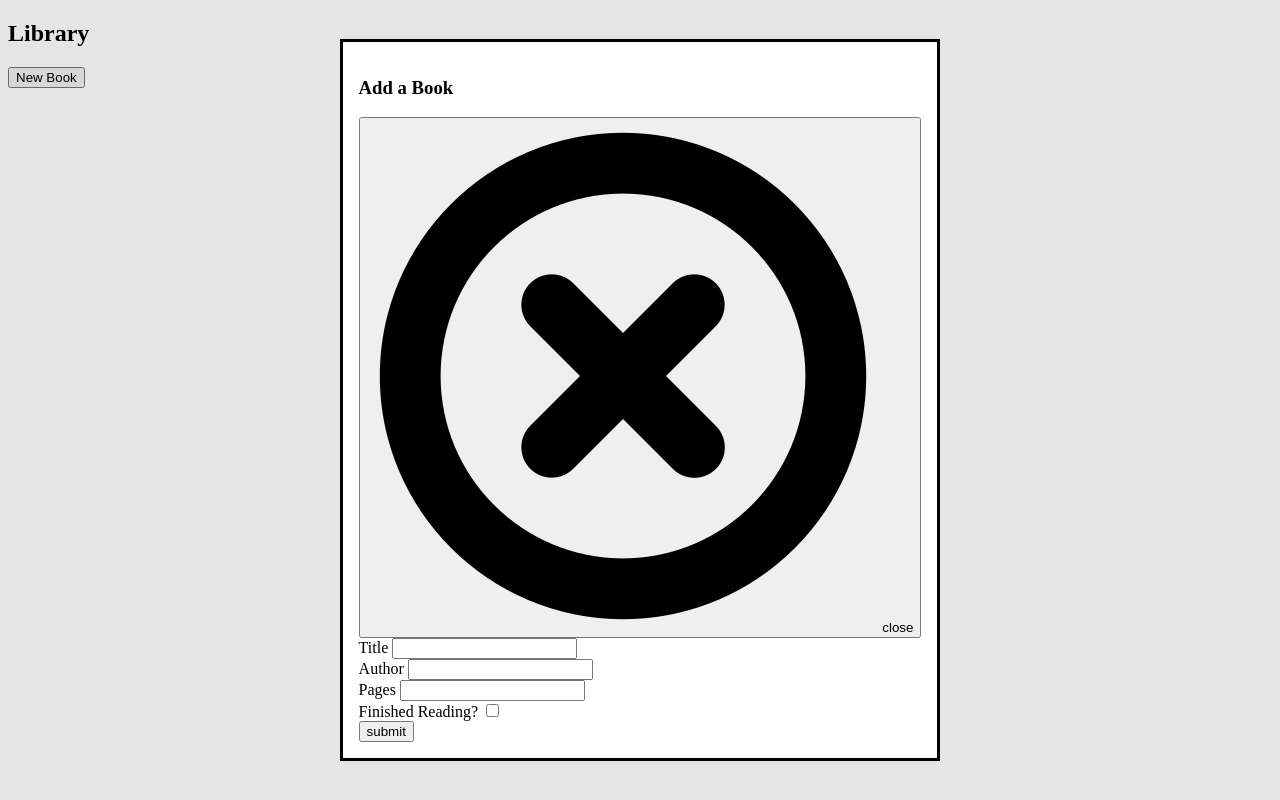
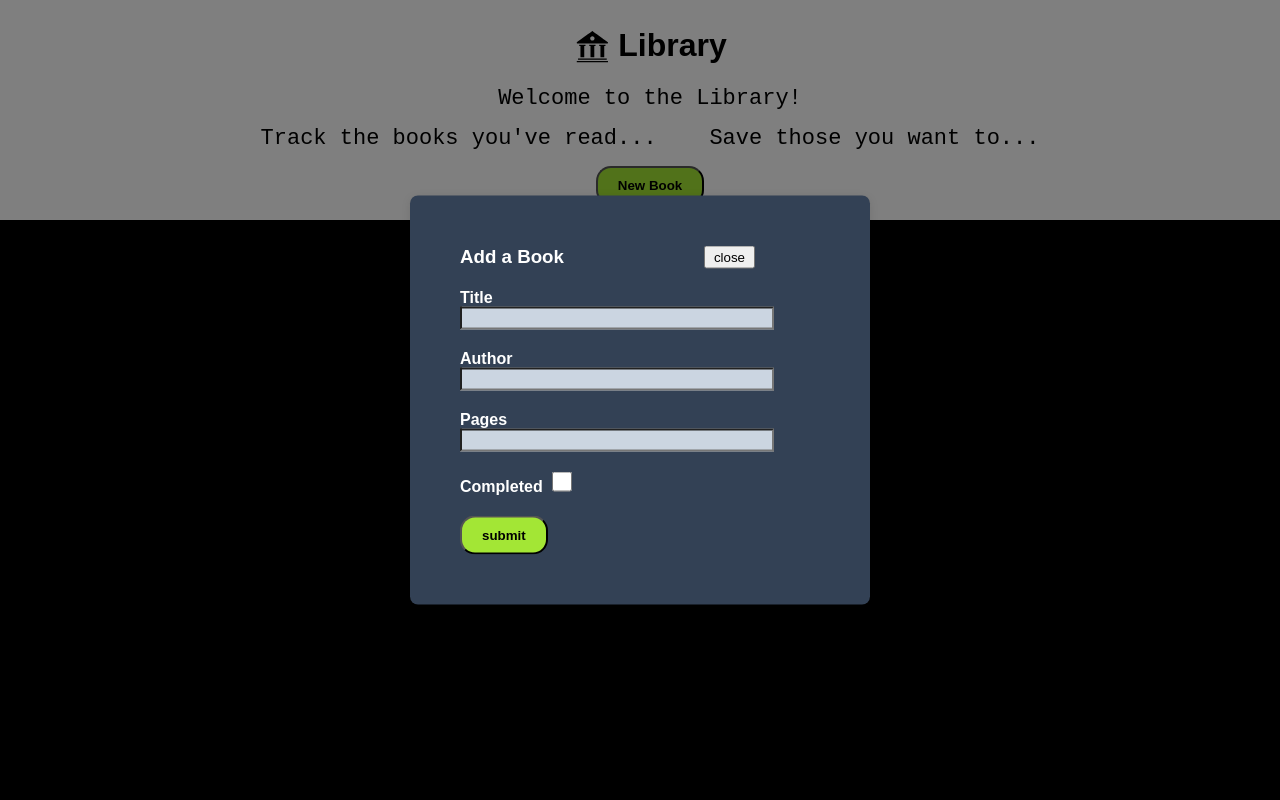
Before and after one commit to agastyasohan/web_dev_projects, a plain HTML site: page library_app/index.html in a window 1280 px wide. Both pictures are taken after a click on the button "New Book". Drawn offline with Linux system fonts and the light colour scheme.

Commit message:
styled modal and header in CSS - Implemented modal dialog for adding new books with form fields. - Styled header, welcome section, and modal dialog for a cohesive look. - Adjusted button styles and form input appearance for better user interaction. - Updated background color and font styles for improved visual appeal.

```diff
--- a/library_app/index.html
+++ b/library_app/index.html
@@ -8,19 +8,30 @@
 </head>
 <body>
     <div class="top">
+
         <div class="header">
-            <h2>Library</h2>
+            <svg xmlns="http://www.w3.org/2000/svg" fill="#000000" width="800px" height="800px"  version="1.1" viewBox="0 0 32 32">
+                <title>library</title>
+                <path d="M3.425 13.953c0 0 24.137 0 24.173 0 0.583-0.255 0.557-0.802 0.011-1.165-0.547-0.365-12.119-8.718-12.119-8.718s-11.482 8.353-12.065 8.718c-0.582 0.363-0.619 0.91 0 1.165zM15.49 8.195c0.965 0 1.748 0.782 1.748 1.747s-0.783 1.748-1.748 1.748-1.747-0.783-1.747-1.748 0.782-1.747 1.747-1.747zM4.027 26.932h22.968v-0.977h-22.968v0.977zM9 24.936v-8.903h0.978v-1.103h-4.993v1.003h0.978v9.002h3.037zM17.030 24.936v-8.966h0.978v-0.978h-4.992v0.94h0.977v9.002h3.037zM3.030 28.93h24.963v-0.914h-24.963v0.914zM24.998 24.936v-8.966h0.978v-0.978h-4.993v0.94h0.979v9.002h3.036z"></path>
+            </svg>
+
+            <h1>Library</h1>
+        </div>
+
+        <div class="welcome">
+            <p>Welcome to the Library!</p>
+            <p>Track the books you've read... &nbsp; &nbsp;Save those you want to...</p>
             <button id="newBookBtn"> New Book </button>
         </div>
 
         <dialog id="addBookDialog">
 
-
             <form id="addBookForm">
 
-                <h3> Add a Book </h3>
-
-                <button id="closeBtn" formmethod="dialog"><img src="assets/close.png" alt="close"> close </button>
+                <div class="formTop">
+                    <h3> Add a Book </h3>
+                    <button id="closeBtn" formmethod="dialog">close</button>
+                </div>
 
                 <div class="field">
                     <label for="title"> Title </label>
@@ -37,8 +48,8 @@
                     <input type="tel" name="pages" id="pages">
                 </div>
 
-                <div class="field">
-                    <label for="read"> Finished Reading? </label>
+                <div class="fieldRead">
+                    <label for="read"> Completed </label>
                     <input type="checkbox" name="read" id="read">
                 </div>
 
--- a/library_app/style.css
+++ b/library_app/style.css
@@ -0,0 +1,115 @@
+
+* {
+    margin: 0;
+    padding: 0;
+}
+
+body {
+    background-color: black;
+    height: 100vh;
+    display: flex;
+    flex-direction: column;
+}
+
+.top {
+    width: 100vw;
+    height: 200px;
+    display: flex;
+    flex-direction: column;
+    align-items: center;
+    justify-content: center;
+    padding: 10px;
+    background-color: white;
+    font-family: 'Playwrite US Trad', Arial, Helvetica, sans-serif, cursive;
+}
+
+.header {
+    display: flex;
+    align-items: center;
+    justify-content: center;
+    gap: 5px;
+    padding: 10px 30px 20px;
+}
+
+svg {
+    width: 2.5rem;
+    height: 2.5rem;
+}
+
+.welcome {
+    display: flex;
+    flex-direction: column;
+    justify-content: center;
+    align-items: center;
+    gap: 15px;
+    font-size: 22px;
+    font-family: 'Courier New', cursive;
+}
+
+#newBookBtn, #submitBtn {
+    padding: 10px 20px;
+    border-radius: 15px;
+    background-color: #a3e635;
+    font-weight: 900;
+}
+
+dialog {
+    width: 400px; /* Set a fixed width or adjust as needed */
+    padding: 20px;
+    border: none;
+    border-radius: 8px;
+    box-shadow: 0 2px 10px rgba(0, 0, 0, 0.1);
+}
+
+dialog::backdrop {
+    background: rgba(0, 0, 0, 0.5); /* Optional: add a backdrop color */
+}
+
+dialog[open] {
+    position: fixed;
+    top: 50%;
+    left: 50%;
+    transform: translate(-50%, -50%);
+}
+
+#addBookDialog {
+    padding: 20px;
+    background-color: #334155;
+    color: white;
+    font-weight: bold;
+    padding: 30px;
+
+}
+
+#addBookForm {
+    display: flex;
+    flex-direction: column;
+    align-items: flex-start;
+    padding: 20px;
+    gap: 20px;
+}
+
+.formTop {
+    display: flex;
+    gap: 140px;
+}
+
+#closeBtn {
+    padding: 2px 8px;
+}
+
+.field {
+    display: flex;
+    flex-direction: column;
+}
+
+.field input {
+    background-color: #cbd5e1;
+    padding: 2px 5px;
+    width: 300px;
+}
+
+#read{
+    height: 20px;
+    width: 30px;
+}
```
